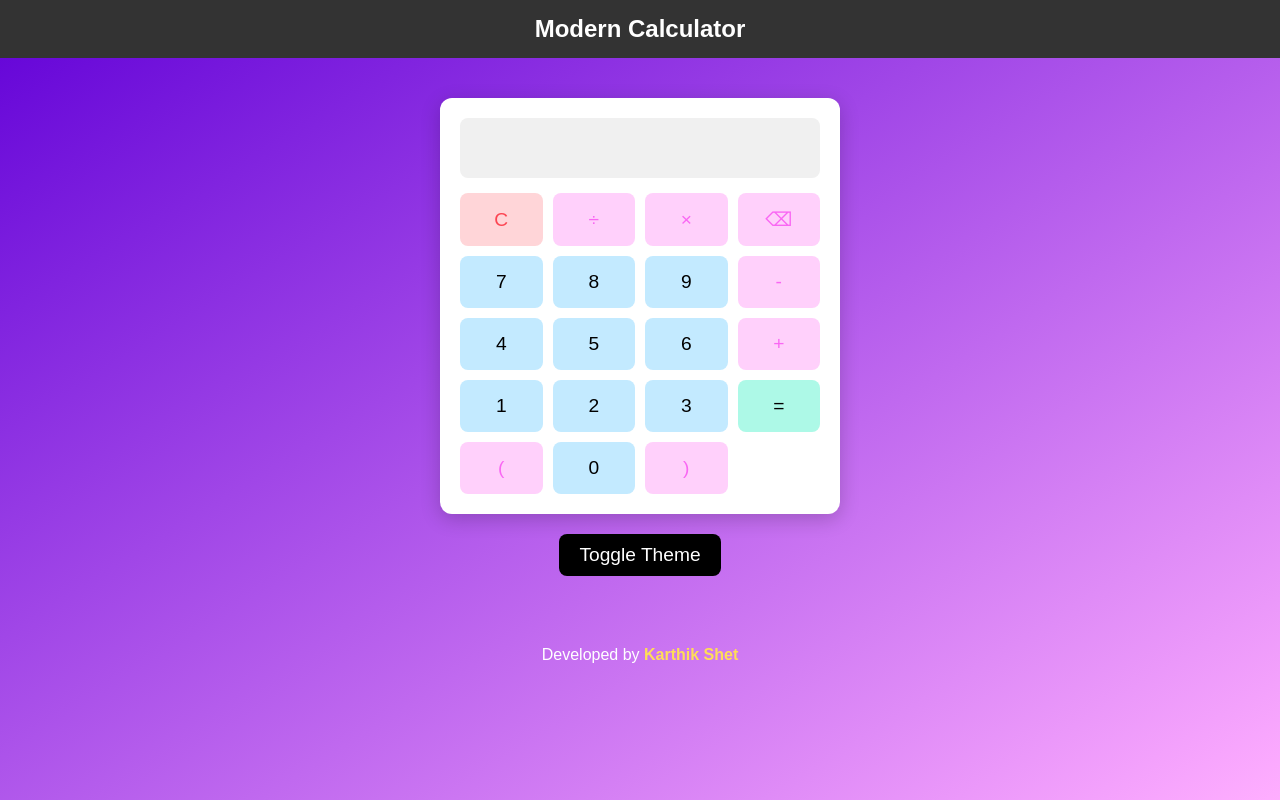
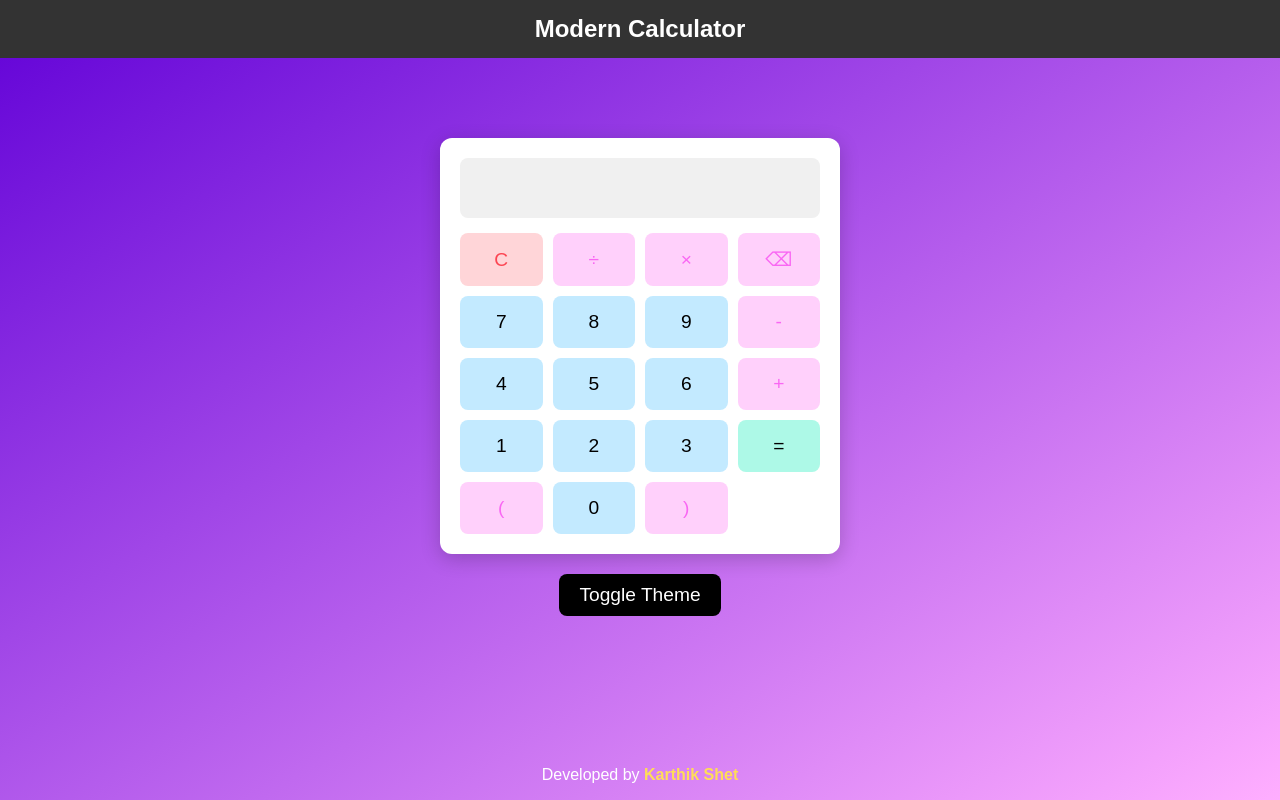
Before and after one commit to karthikrshet/modern-calculator, a plain HTML site: page index.html in a window 1280 px wide. Drawn offline with Linux system fonts and the light colour scheme.

Commit message:
Update index.html

```diff
--- a/index.html
+++ b/index.html
@@ -37,7 +37,8 @@
             justify-content: center;
             width: 100%;
             max-width: 400px;
-            margin: 40px auto;
+            margin: 80px auto; /* Extra upper space */
+            padding-bottom: 40px;
         }
 
         .calculator {
@@ -128,7 +129,7 @@
             background: #333;
         }
 
-        @media (max-width: 400px) {
+        @media (max-width: 500px) {
             button {
                 font-size: 1rem;
                 padding: 12px;
@@ -138,7 +139,6 @@
 </head>
 
 <body>
-    <!-- Navigation Bar -->
     <nav>
         Modern Calculator
     </nav>
```
